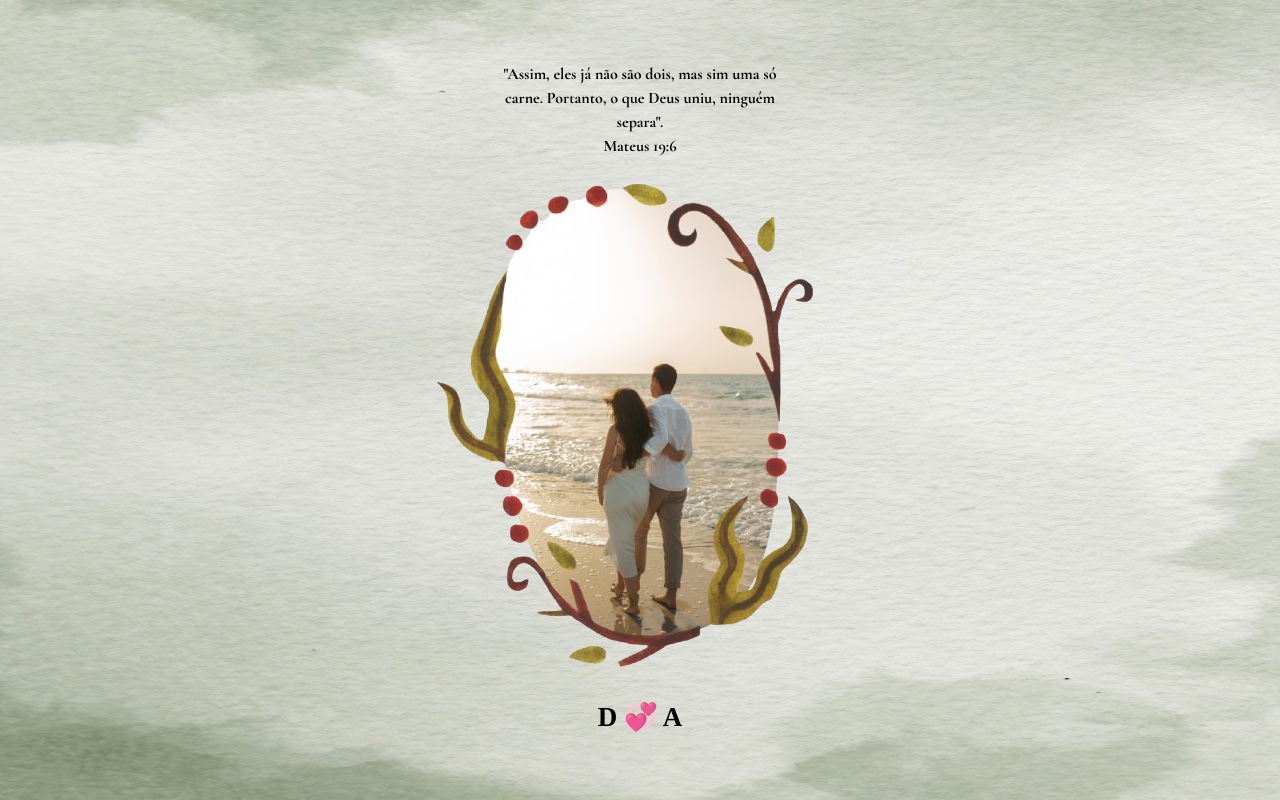
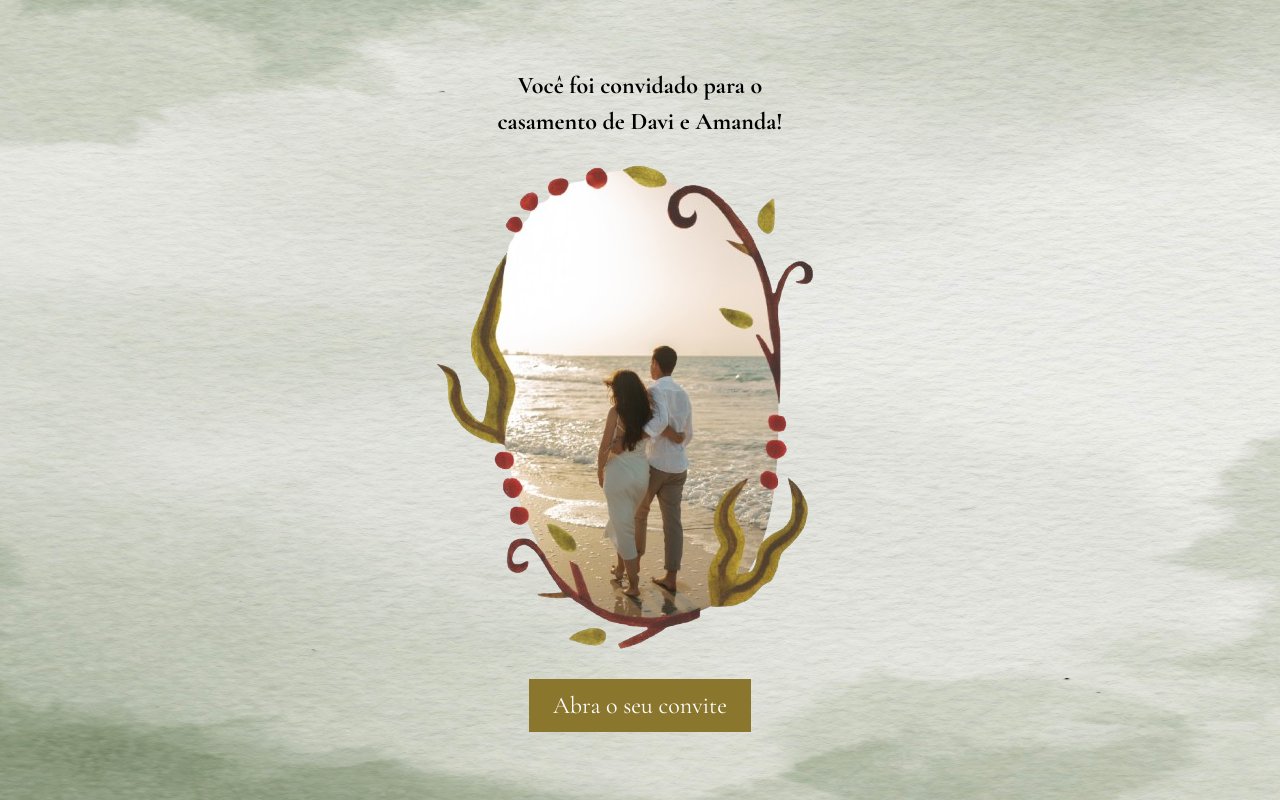
Before and after one commit to brenoleitep/convite-casamento, a React (Vite) app: page / in a window 1280 px wide. Built offline with nearby package versions, Linux system fonts and the light colour scheme.

Commit message:
Fix: Adjust texts landing page

```diff
--- a/src/App.tsx
+++ b/src/App.tsx
@@ -3,9 +3,9 @@ import fundoConvite from './assets/bgfull.png';
 import centralImage from './assets/testCouple.png';
 import {
   BgContainer,
+  ButtonContainer,
   CentralImage,
   ImageBgContainer,
-  TextContainer,
   VersicleText,
 } from './index.style';
 
@@ -15,18 +15,17 @@ function App() {
       <ImageBgContainer src={fundoConvite} alt="Fundo convite" />
 
       <VersicleText>
-        "Assim, eles já não são dois, mas sim uma só carne. Portanto, o que Deus
-        uniu, ninguém separa". <br />
-        Mateus 19:6
+        Você foi convidado para o casamento de Davi e Amanda!
       </VersicleText>
 
       <CentralImage>
         <img src={centralImage} alt="Imagem central" />
       </CentralImage>
 
-      <TextContainer>
+      <ButtonContainer>Abra o seu convite</ButtonContainer>
+      {/* <TextContainer>
         <h2>D 💞 A</h2>
-      </TextContainer>
+      </TextContainer> */}
     </BgContainer>
   );
 }
--- a/src/index.style.tsx
+++ b/src/index.style.tsx
@@ -38,12 +38,24 @@ export const VersicleText = styled.div`
   font-weight: 700;
   text-align: center;
   max-width: 300px;
+  font-size: 24px;
 `;
 
 export const CentralImage = styled.div`
   position: relative;
   margin: 0 auto;
   z-index: 1000;
+`;
+
+export const ButtonContainer = styled.button`
+  position: relative;
+  margin: 0 auto;
+  z-index: 1000;
+  padding: 12px 24px;
+
+  background-color: #8b762e;
+  color: white;
+  font-size: 24px;
 `;
 
 // src/styles/GlobalStyles.js
```
